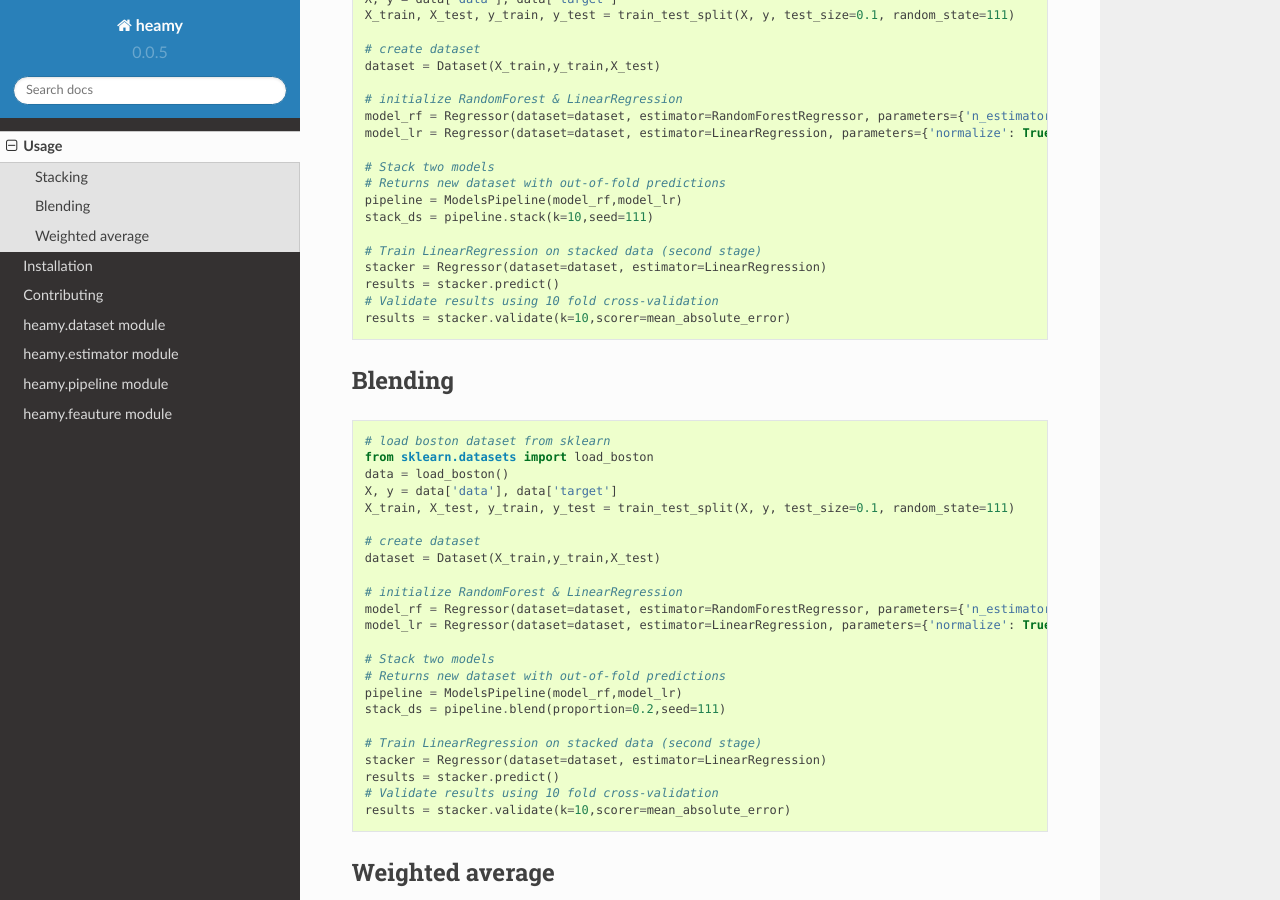
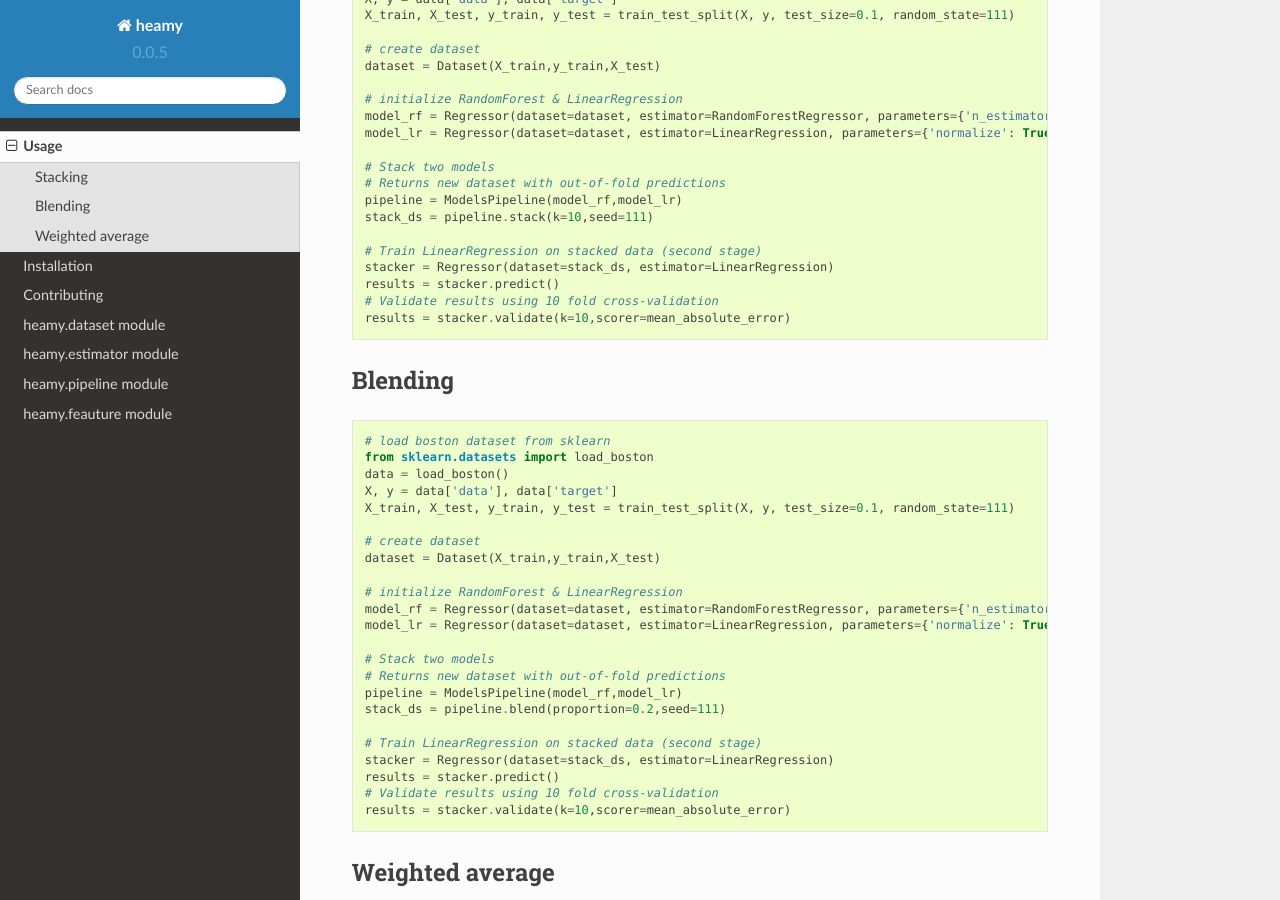
Before and after one commit to rushter/heamy, a Sphinx documentation site: the page built from docs/usage.rst, in a window 1280 px wide and 900 px high, scrolled down 437 px. Built offline with Sphinx 7.4.7 and the Read the Docs theme 2.0.0, drawn with Linux system fonts in a browser that asks for light colours.

Commit message:
Fix typos

```diff
--- a/docs/usage.rst
+++ b/docs/usage.rst
@@ -35,7 +35,7 @@ Stacking
     stack_ds = pipeline.stack(k=10,seed=111)
 
     # Train LinearRegression on stacked data (second stage)
-    stacker = Regressor(dataset=dataset, estimator=LinearRegression)
+    stacker = Regressor(dataset=stack_ds, estimator=LinearRegression)
     results = stacker.predict()
     # Validate results using 10 fold cross-validation
     results = stacker.validate(k=10,scorer=mean_absolute_error)
@@ -64,7 +64,7 @@ Blending
     stack_ds = pipeline.blend(proportion=0.2,seed=111)
 
     # Train LinearRegression on stacked data (second stage)
-    stacker = Regressor(dataset=dataset, estimator=LinearRegression)
+    stacker = Regressor(dataset=stack_ds, estimator=LinearRegression)
     results = stacker.predict()
     # Validate results using 10 fold cross-validation
     results = stacker.validate(k=10,scorer=mean_absolute_error)
```
Also changed, not shown: 1 other file.
